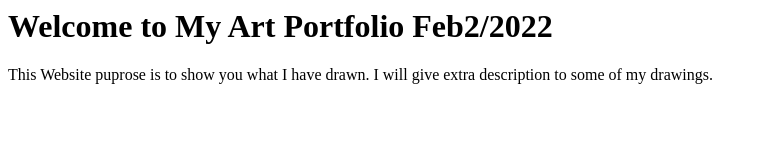
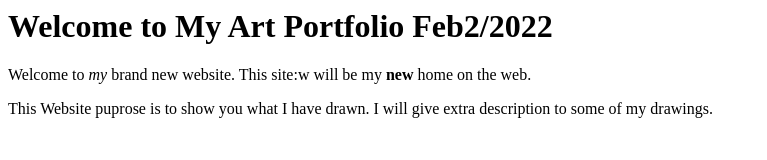
Before and after one commit to stepan-antonyuk/stepan-antonyuk.github.io, a plain HTML site: page index.html in a window 1280 px wide. Shown: the whole page, without its empty margins (0-767 px from the left). Drawn offline with Linux system fonts and the light colour scheme.

Commit message:
Test Key elements:

```diff
--- a/index.html
+++ b/index.html
@@ -8,6 +8,7 @@
 
 	<body>
 		<h1>Welcome to My Art Portfolio Feb2/2022</h1>
+		<p>Welcome to <em>my</em> brand new website. This site:w will be my <strong>new</strong> home on the web.</p>
 		<p>This Website puprose is to show you what I have drawn. I will give extra description to some of my drawings.</p>
 	</body>
 </html>
```
